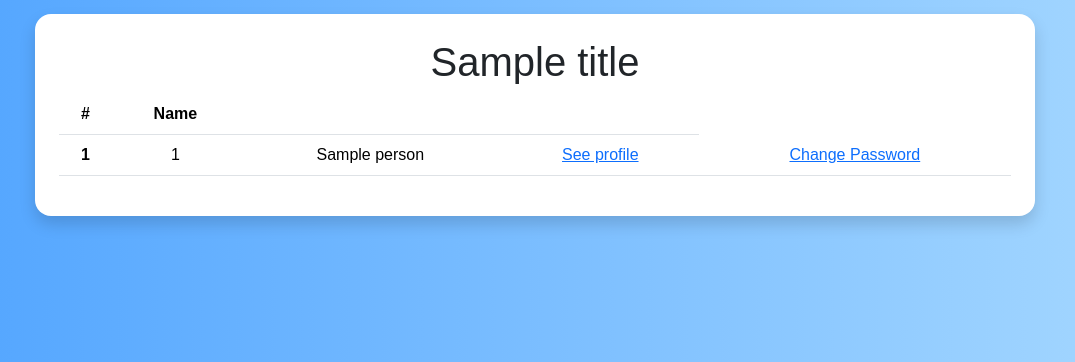
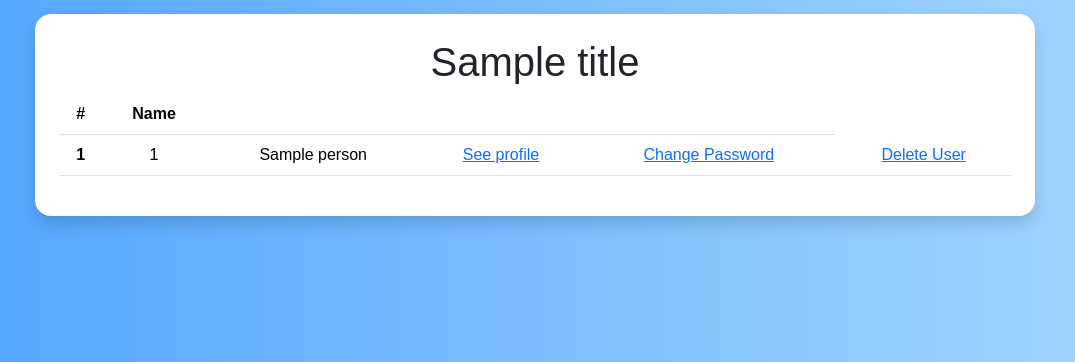
Before and after one commit to mara-oprisor/LearningManagementSystem, a Flask app: template templates/people_list.html in a window 1280 px wide. Shown: the part 86-448 px from the top of the page, without its empty margins (105-1180 px from the left). Run offline with Flask 3, Linux system fonts and the light colour scheme; the template is opened without the code that fills it: most values are stand-ins (such as "Sample title", 1, 10 or a date in 2020); some libraries are stand-ins or nearby versions.

Commit message:
Add a delete user option for the admin

```diff
--- a/app.py
+++ b/app.py
@@ -244,6 +244,19 @@ def view_profile(user_id):
     return render_template("view_profile.html", user=user)
 
 
+@app.route('/delete_user/<int:user_id>')
+@admin_only
+def delete_user(user_id):
+    user = db.get_or_404(User, user_id)
+    db.session.delete(user)
+    db.session.commit()
+
+    if user.status == "student":
+        return redirect(url_for('see_all_students'))
+    elif user.status == "instr":
+        return redirect(url_for('see_all_instructors'))
+
+
 @app.route('/logout', methods=["GET", "POST"])
 def log_out():
     logout_user()
--- a/templates/people_list.html
+++ b/templates/people_list.html
@@ -20,6 +20,7 @@
                 <th scope="col">Name</th>
                 <th scope="col"></th>
                 <th scope="col"></th>
+                <th scope="col"></th>
             </tr>
             </thead>
             <tbody>
@@ -30,6 +31,7 @@
                     <td>{{ person.name }}</td>
                     <td><a href="{{ url_for('view_profile', user_id=person.id) }}">See profile</a></td>
                     <td><a href="{{ url_for('change_password', user_id=person.id) }}">Change Password</a></td>
+                    <td><a href="{{ url_for('delete_user', user_id=person.id) }}">Delete User</a></td>
             </tr>
             {% endfor %}
             </tbody>
```
